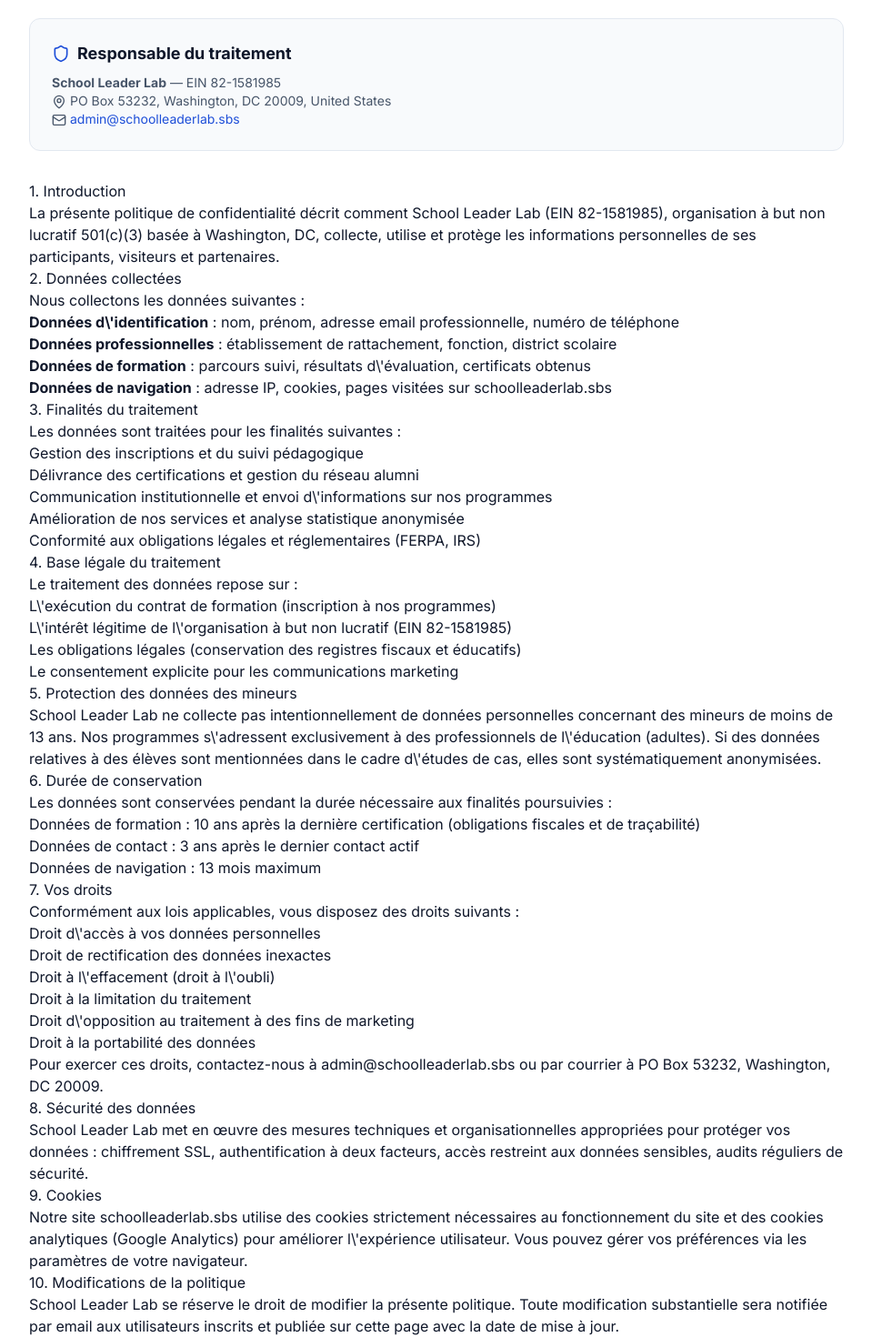
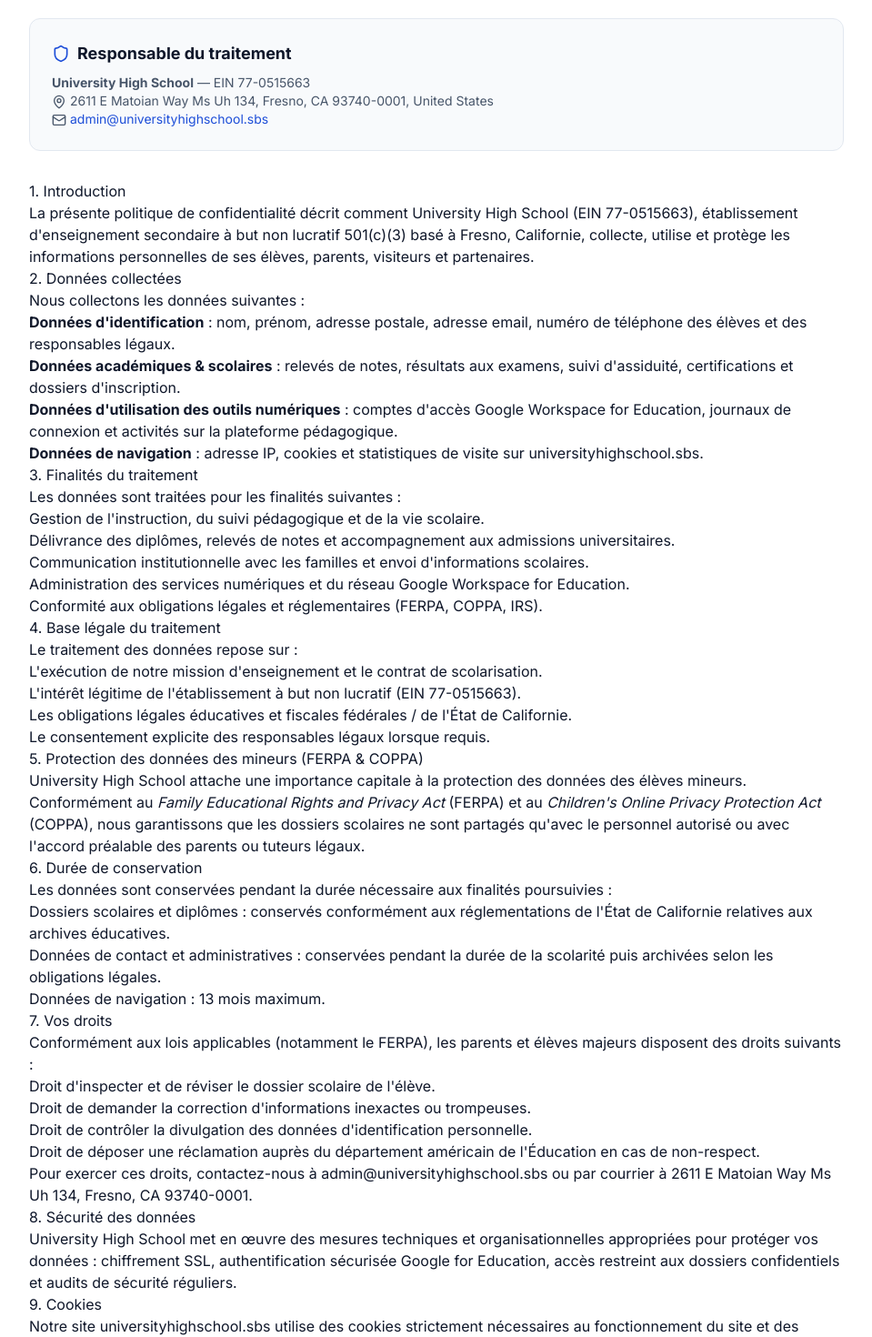
Before and after one commit to irmafiguero199/schoolleaderlab.sbs, a React (Vite) app: page /privacy-policy in a window 1280 px wide. Shown: the part 420-1890 px from the top of the page at 91% size, without its empty margins (160-1119 px from the left). Built offline with nearby package versions, Linux system fonts and the light colour scheme.

Commit message:
Revise Privacy Policy for University High School
Updated the Privacy Policy to reflect the change from School Leader Lab to University High School, including changes to the title, description, and various content sections.

```diff
--- a/src/pages/PrivacyPolicy.jsx
+++ b/src/pages/PrivacyPolicy.jsx
@@ -5,13 +5,13 @@
   return (
     <>
       <Helmet>
-        <title>Politique de confidentialité — School Leader Lab</title>
-        <meta name="description" content="Politique de confidentialité de School Leader Lab. Protection des données des participants conforme au FERPA et aux standards fédéraux. EIN 82-1581985." />
+        <title>Politique de confidentialité — University High School</title>
+        <meta name="description" content="Politique de confidentialité de University High School à Fresno, CA. Protection des données des élèves et parents conforme au FERPA et COPPA. EIN 77-0515663." />
       </Helmet>
       <div className="bg-primary-900 text-white py-16">
         <div className="container-main px-4 text-center">
           <h1 className="text-4xl md:text-5xl font-bold mb-4">Politique de confidentialité</h1>
-          <p className="text-primary-100 text-lg max-w-2xl mx-auto">School Leader Lab s\'engage à protéger vos données personnelles conformément aux lois fédérales américaines.</p>
+          <p className="text-primary-100 text-lg max-w-2xl mx-auto">University High School s'engage à protéger les données personnelles de ses élèves, parents et visiteurs conformément aux lois fédérales et californiennes.</p>
         </div>
       </div>
       <section className="section-padding bg-white">
@@ -19,62 +19,60 @@
           <div className="prose prose-slate max-w-none">
             <div className="bg-slate-50 p-6 rounded-xl border border-slate-200 mb-8">
               <div className="flex items-center gap-2 mb-2"><Shield className="w-5 h-5 text-primary-700" /><h2 className="text-lg font-bold text-slate-900 m-0">Responsable du traitement</h2></div>
-              <p className="text-sm text-slate-600 m-0"><strong>School Leader Lab</strong> — EIN 82-1581985<br /><MapPin className="w-4 h-4 inline mr-1" />PO Box 53232, Washington, DC 20009, United States<br /><Mail className="w-4 h-4 inline mr-1" /><a href="mailto:admin@schoolleaderlab.sbs" className="text-primary-700">admin@schoolleaderlab.sbs</a></p>
+              <p className="text-sm text-slate-600 m-0"><strong>University High School</strong> — EIN 77-0515663<br /><MapPin className="w-4 h-4 inline mr-1" />2611 E Matoian Way Ms Uh 134, Fresno, CA 93740-0001, United States<br /><Mail className="w-4 h-4 inline mr-1" /><a href="mailto:admin@universityhighschool.sbs" className="text-primary-700">admin@universityhighschool.sbs</a></p>
             </div>
             <h2>1. Introduction</h2>
-            <p>La présente politique de confidentialité décrit comment School Leader Lab (EIN 82-1581985), organisation à but non lucratif 501(c)(3) basée à Washington, DC, collecte, utilise et protège les informations personnelles de ses participants, visiteurs et partenaires.</p>
+            <p>La présente politique de confidentialité décrit comment University High School (EIN 77-0515663), établissement d'enseignement secondaire à but non lucratif 501(c)(3) basé à Fresno, Californie, collecte, utilise et protège les informations personnelles de ses élèves, parents, visiteurs et partenaires.</p>
             <h2>2. Données collectées</h2>
             <p>Nous collectons les données suivantes :</p>
             <ul>
-              <li><strong>Données d\'identification</strong> : nom, prénom, adresse email professionnelle, numéro de téléphone</li>
-              <li><strong>Données professionnelles</strong> : établissement de rattachement, fonction, district scolaire</li>
-              <li><strong>Données de formation</strong> : parcours suivi, résultats d\'évaluation, certificats obtenus</li>
-              <li><strong>Données de navigation</strong> : adresse IP, cookies, pages visitées sur schoolleaderlab.sbs</li>
+              <li><strong>Données d'identification</strong> : nom, prénom, adresse postale, adresse email, numéro de téléphone des élèves et des responsables légaux.</li>
+              <li><strong>Données académiques & scolaires</strong> : relevés de notes, résultats aux examens, suivi d'assiduité, certifications et dossiers d'inscription.</li>
+              <li><strong>Données d'utilisation des outils numériques</strong> : comptes d'accès Google Workspace for Education, journaux de connexion et activités sur la plateforme pédagogique.</li>
+              <li><strong>Données de navigation</strong> : adresse IP, cookies et statistiques de visite sur universityhighschool.sbs.</li>
             </ul>
             <h2>3. Finalités du traitement</h2>
             <p>Les données sont traitées pour les finalités suivantes :</p>
             <ul>
-              <li>Gestion des inscriptions et du suivi pédagogique</li>
-              <li>Délivrance des certifications et gestion du réseau alumni</li>
-              <li>Communication institutionnelle et envoi d\'informations sur nos programmes</li>
-              <li>Amélioration de nos services et analyse statistique anonymisée</li>
-              <li>Conformité aux obligations légales et réglementaires (FERPA, IRS)</li>
+              <li>Gestion de l'instruction, du suivi pédagogique et de la vie scolaire.</li>
+              <li>Délivrance des diplômes, relevés de notes et accompagnement aux admissions universitaires.</li>
+              <li>Communication institutionnelle avec les familles et envoi d'informations scolaires.</li>
+              <li>Administration des services numériques et du réseau Google Workspace for Education.</li>
+              <li>Conformité aux obligations légales et réglementaires (FERPA, COPPA, IRS).</li>
             </ul>
             <h2>4. Base légale du traitement</h2>
             <p>Le traitement des données repose sur :</p>
             <ul>
-              <li>L\'exécution du contrat de formation (inscription à nos programmes)</li>
-              <li>L\'intérêt légitime de l\'organisation à but non lucratif (EIN 82-1581985)</li>
-              <li>Les obligations légales (conservation des registres fiscaux et éducatifs)</li>
-              <li>Le consentement explicite pour les communications marketing</li>
+              <li>L'exécution de notre mission d'enseignement et le contrat de scolarisation.</li>
+              <li>L'intérêt légitime de l'établissement à but non lucratif (EIN 77-0515663).</li>
+              <li>Les obligations légales éducatives et fiscales fédérales / de l'État de Californie.</li>
+              <li>Le consentement explicite des responsables légaux lorsque requis.</li>
             </ul>
-            <h2>5. Protection des données des mineurs</h2>
-            <p>School Leader Lab ne collecte pas intentionnellement de données personnelles concernant des mineurs de moins de 13 ans. Nos programmes s\'adressent exclusivement à des professionnels de l\'éducation (adultes). Si des données relatives à des élèves sont mentionnées dans le cadre d\'études de cas, elles sont systématiquement anonymisées.</p>
+            <h2>5. Protection des données des mineurs (FERPA & COPPA)</h2>
+            <p>University High School attache une importance capitale à la protection des données des élèves mineurs. Conformément au <em>Family Educational Rights and Privacy Act</em> (FERPA) et au <em>Children's Online Privacy Protection Act</em> (COPPA), nous garantissons que les dossiers scolaires ne sont partagés qu'avec le personnel autorisé ou avec l'accord préalable des parents ou tuteurs légaux.</p>
             <h2>6. Durée de conservation</h2>
             <p>Les données sont conservées pendant la durée nécessaire aux finalités poursuivies :</p>
             <ul>
-              <li>Données de formation : 10 ans après la dernière certification (obligations fiscales et de traçabilité)</li>
-              <li>Données de contact : 3 ans après le dernier contact actif</li>
-              <li>Données de navigation : 13 mois maximum</li>
+              <li>Dossiers scolaires et diplômes : conservés conformément aux réglementations de l'État de Californie relatives aux archives éducatives.</li>
+              <li>Données de contact et administratives : conservées pendant la durée de la scolarité puis archivées selon les obligations légales.</li>
+              <li>Données de navigation : 13 mois maximum.</li>
             </ul>
             <h2>7. Vos droits</h2>
-            <p>Conformément aux lois applicables, vous disposez des droits suivants :</p>
+            <p>Conformément aux lois applicables (notamment le FERPA), les parents et élèves majeurs disposent des droits suivants :</p>
             <ul>
-              <li>Droit d\'accès à vos données personnelles</li>
-              <li>Droit de rectification des données inexactes</li>
-              <li>Droit à l\'effacement (droit à l\'oubli)</li>
-              <li>Droit à la limitation du traitement</li>
-              <li>Droit d\'opposition au traitement à des fins de marketing</li>
-              <li>Droit à la portabilité des données</li>
+              <li>Droit d'inspecter et de réviser le dossier scolaire de l'élève.</li>
+              <li>Droit de demander la correction d'informations inexactes ou trompeuses.</li>
+              <li>Droit de contrôler la divulgation des données d'identification personnelle.</li>
+              <li>Droit de déposer une réclamation auprès du département américain de l'Éducation en cas de non-respect.</li>
             </ul>
-            <p>Pour exercer ces droits, contactez-nous à <a href="mailto:admin@schoolleaderlab.sbs">admin@schoolleaderlab.sbs</a> ou par courrier à PO Box 53232, Washington, DC 20009.</p>
+            <p>Pour exercer ces droits, contactez-nous à <a href="mailto:admin@universityhighschool.sbs">admin@universityhighschool.sbs</a> ou par courrier à 2611 E Matoian Way Ms Uh 134, Fresno, CA 93740-0001.</p>
             <h2>8. Sécurité des données</h2>
-            <p>School Leader Lab met en œuvre des mesures techniques et organisationnelles appropriées pour protéger vos données : chiffrement SSL, authentification à deux facteurs, accès restreint aux données sensibles, audits réguliers de sécurité.</p>
+            <p>University High School met en œuvre des mesures techniques et organisationnelles appropriées pour protéger vos données : chiffrement SSL, authentification sécurisée Google for Education, accès restreint aux dossiers confidentiels et audits de sécurité réguliers.</p>
             <h2>9. Cookies</h2>
-            <p>Notre site schoolleaderlab.sbs utilise des cookies strictement nécessaires au fonctionnement du site et des cookies analytiques (Google Analytics) pour améliorer l\'expérience utilisateur. Vous pouvez gérer vos préférences via les paramètres de votre navigateur.</p>
+            <p>Notre site universityhighschool.sbs utilise des cookies strictement nécessaires au fonctionnement du site et des cookies analytiques pour améliorer l'expérience utilisateur. Vous pouvez gérer vos préférences via les paramètres de votre navigateur.</p>
             <h2>10. Modifications de la politique</h2>
-            <p>School Leader Lab se réserve le droit de modifier la présente politique. Toute modification substantielle sera notifiée par email aux utilisateurs inscrits et publiée sur cette page avec la date de mise à jour.</p>
-            <p className="text-sm text-slate-500 mt-8">Dernière mise à jour : 30 août 2026 — School Leader Lab, EIN 82-1581985, PO Box 53232, Washington, DC 20009.</p>
+            <p>University High School se réserve le droit de modifier la présente politique. Toute modification substantielle sera notifiée aux familles par email et publiée sur cette page avec la date de mise à jour.</p>
+            <p className="text-sm text-slate-500 mt-8">Dernière mise à jour : 30 août 2026 — University High School, EIN 77-0515663, 2611 E Matoian Way Ms Uh 134, Fresno, CA 93740-0001.</p>
           </div>
         </div>
       </section>
```
